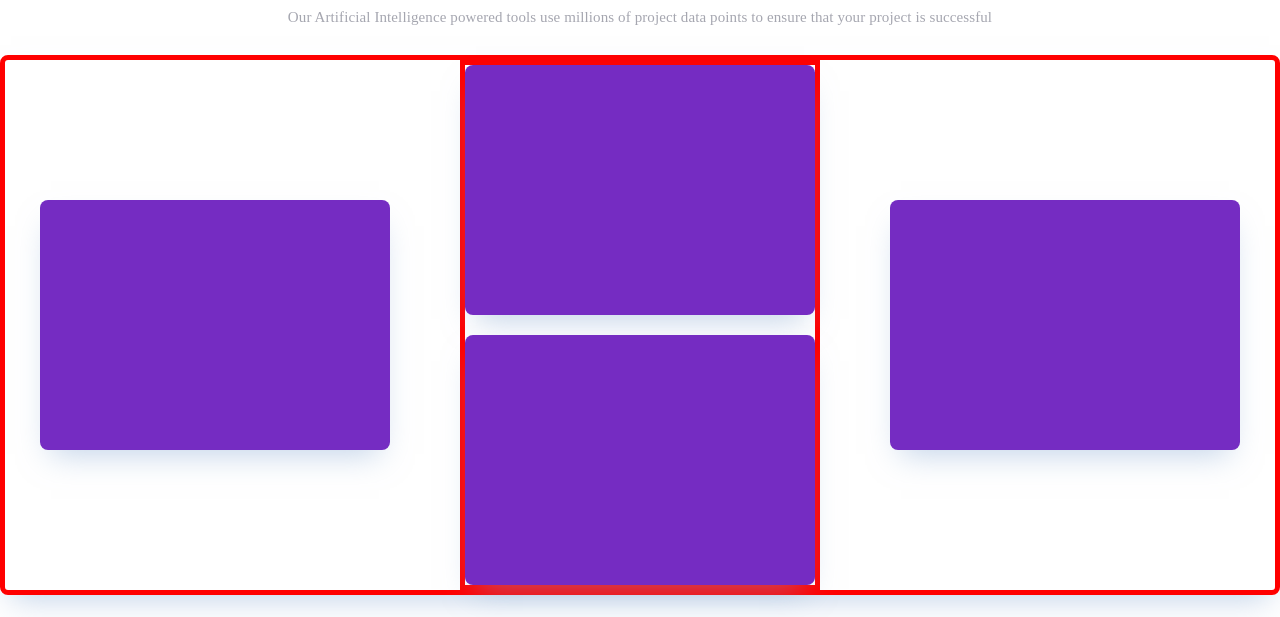
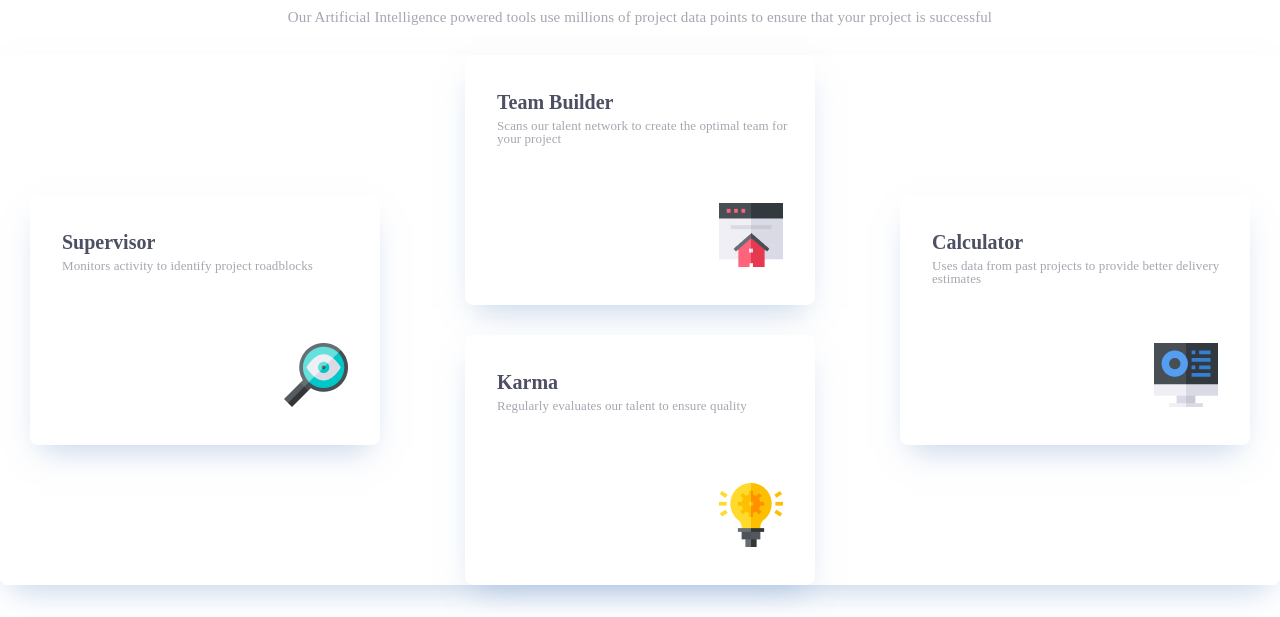
Before and after one commit to Levaniib/challenge-2pt, a plain HTML site: page index.html in a window 1280 px wide. Shown: the part 183-800 px from the top of the page. Drawn offline with Linux system fonts and the light colour scheme.

Commit message:
challenge-2pt

```diff
--- a/index.html
+++ b/index.html
@@ -1,5 +1,6 @@
 <!DOCTYPE html>
 <html lang="en">
+
 <head>
     <meta charset="UTF-8">
     <meta http-equiv="X-UA-Compatible" content="IE=edge">
@@ -8,24 +9,41 @@
     <link rel="stylesheet" href="./style.css">
     <title>Document</title>
 </head>
+
 <body>
     <div class="container">
         <header>
             <h1>Reliable, efficient delivery</h1>
             <h2>Powered by Technology</h2>
-            <p>Our Artificial Intelligence powered tools use millions of project data points to ensure that your project is successful</p>
+            <p>Our Artificial Intelligence powered tools use millions of project data points to ensure that your project
+                is successful</p>
         </header>
         <div class="bigbox">
-            <div class="box1"></div>
+            <div class="box1">
+                <h2> Supervisor</h2>
+                <p>Monitors activity to identify project roadblocks</p>
+                <img src="./030-search.jpg" alt="">
+            </div>
             <div class="box2">
-                <div class="uno"></div>
-                <div class="dos"></div>
+                <div class="uno">
+                    <h2>Team Builder</h2>
+                    <p>Scans our talent network to create the optimal team for your project</p>
+                    <img src="./002-homepage.jpg" alt="">
+                </div>
+                <div class="dos">
+                    <h2>Karma</h2>
+                    <p>Regularly evaluates our talent to ensure quality</p>
+                    <img src="./009-idea.jpg" alt="">
+                </div>
             </div>
             <div class="box3">
-
+                <h2>Calculator</h2>
+                <p>Uses data from past projects to provide better delivery estimates</p>
+                <img src="./045-software.jpg" alt="">
             </div>
 
         </div>
     </div>
 </body>
+
 </html>
--- a/style.css
+++ b/style.css
@@ -51,10 +51,11 @@ header p {
     background: #FFFFFF;
     box-shadow: 0px 15px 30px -11px rgba(131, 166, 210, 0.5);
     border-radius: 8px;
-    border: 5px solid red;
     display: flex;
     justify-content: space-around;
     align-items: center;
+    flex-wrap: wrap;
+    gap: 25px;
 }
 
 
@@ -62,15 +63,19 @@ header p {
 .box1 {
     width: 350px;
     height: 250px;
-    background: #752cc2;
+    background: #ffffff;
+    border-radius: 8px;
     box-shadow: 0px 15px 30px -11px rgba(131, 166, 210, 0.5);
-    border-radius: 8px;
+    display: flex;
+    flex-direction: column;
+
+
+
 }
 
 .box2 {
     display: flex;
     flex-direction: column;
-    border: 5px solid red;
     justify-content: space-between;
     height: 530px;
 }
@@ -78,7 +83,7 @@ header p {
 .box2 .uno {
     width: 350px;
     height: 250px;
-    background-color: #752cc2;
+    background-color: #ffffff;
     box-shadow: 0px 15px 30px -11px rgba(131, 166, 210, 0.5);
     border-radius: 8px;
 }
@@ -86,7 +91,7 @@ header p {
 .box2 .dos {
     width: 350px;
     height: 250px;
-    background-color: #752cc2;
+    background-color: #ffffff;
     box-shadow: 0px 15px 30px -11px rgba(131, 166, 210, 0.5);
     border-radius: 8px;
 }
@@ -94,7 +99,140 @@ header p {
 .box3 {
     width: 350px;
     height: 250px;
-    background-color: #752cc2;
+    background-color: #ffffff;
     box-shadow: 0px 15px 30px -11px rgba(131, 166, 210, 0.5);
     border-radius: 8px;
 }
+
+
+.box1 h2 {
+    padding-top: 32px;
+    padding-left: 32px;
+    height: 30px;
+    font-family: 'Poppins';
+    font-style: normal;
+    font-weight: 600;
+    font-size: 20px;
+    line-height: 30px;
+    color: #4D4F62;
+}
+
+.box1 p {
+    padding-left: 32px;
+    padding-top: 32px;
+    height: 46px;
+    font-family: 'Poppins';
+    font-style: normal;
+    font-weight: 400;
+    font-size: 13px;
+    letter-spacing: 0.0902778px;
+    color: #4D4F62;
+    mix-blend-mode: normal;
+    opacity: 0.5;
+}
+
+.box1 img {
+    height: 64px;
+    width: 64px;
+    margin-left: 254px;
+    margin-top: 70px;
+}
+
+.uno h2 {
+    padding-top: 32px;
+    padding-left: 32px;
+    height: 30px;
+    font-family: 'Poppins';
+    font-style: normal;
+    font-weight: 600;
+    font-size: 20px;
+    line-height: 30px;
+    color: #4D4F62;
+}
+
+.uno p {
+    padding-left: 32px;
+    padding-top: 32px;
+    height: 46px;
+    font-family: 'Poppins';
+    font-style: normal;
+    font-weight: 400;
+    font-size: 13px;
+    letter-spacing: 0.0902778px;
+    color: #4D4F62;
+    mix-blend-mode: normal;
+    opacity: 0.5;
+}
+
+.uno img {
+    height: 64px;
+    width: 64px;
+    margin-left: 254px;
+    margin-top: 70px;
+}
+
+.dos h2 {
+    padding-top: 32px;
+    padding-left: 32px;
+    height: 30px;
+    font-family: 'Poppins';
+    font-style: normal;
+    font-weight: 600;
+    font-size: 20px;
+    line-height: 30px;
+    color: #4D4F62;
+}
+
+.dos p {
+    padding-left: 32px;
+    padding-top: 32px;
+    height: 46px;
+    font-family: 'Poppins';
+    font-style: normal;
+    font-weight: 400;
+    font-size: 13px;
+    letter-spacing: 0.0902778px;
+    color: #4D4F62;
+    mix-blend-mode: normal;
+    opacity: 0.5;
+}
+
+.dos img {
+    height: 64px;
+    width: 64px;
+    margin-left: 254px;
+    margin-top: 70px;
+}
+
+.box3 h2 {
+    padding-top: 32px;
+    padding-left: 32px;
+    height: 30px;
+    font-family: 'Poppins';
+    font-style: normal;
+    font-weight: 600;
+    font-size: 20px;
+    line-height: 30px;
+    color: #4D4F62;
+}
+
+.box3 p {
+    padding-left: 32px;
+    padding-top: 32px;
+    height: 46px;
+    font-family: 'Poppins';
+    font-style: normal;
+    font-weight: 400;
+    font-size: 13px;
+    letter-spacing: 0.0902778px;
+    color: #4D4F62;
+    mix-blend-mode: normal;
+    opacity: 0.5;
+}
+
+.box3 img {
+    height: 64px;
+    width: 64px;
+    margin-left: 254px;
+    margin-top: 70px;
+}
```
Also changed, not shown: 002-homepage.jpg (added), 009-idea.jpg (added), 030-search.jpg (added), 045-software.jpg (added).
